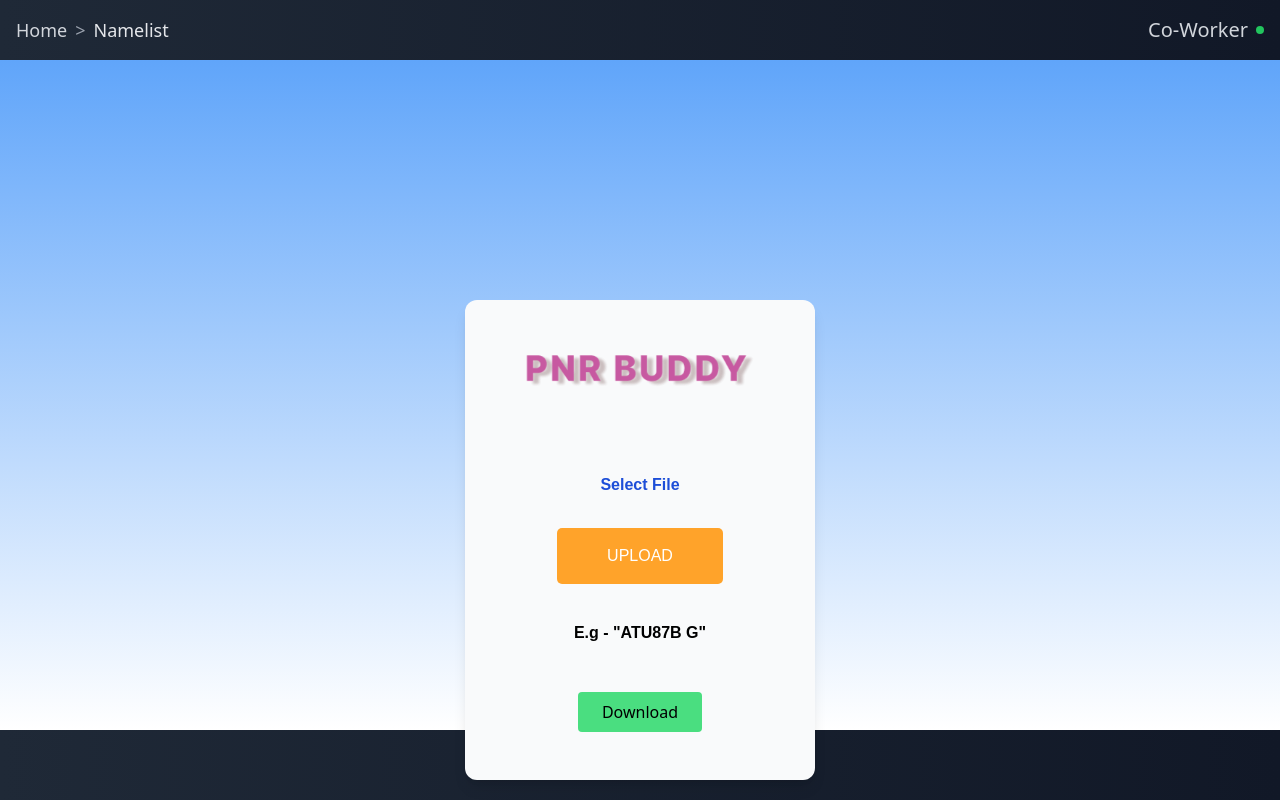
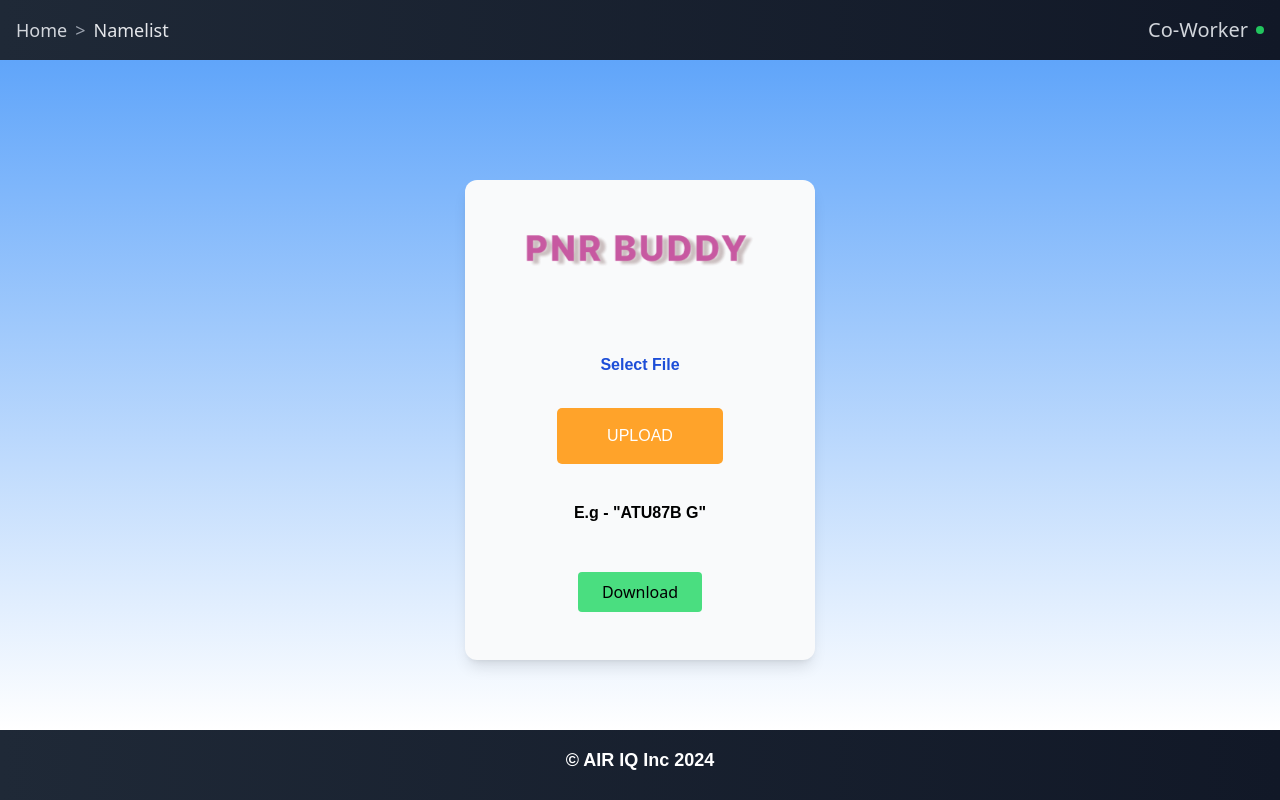
Before and after one commit to amalendu315/pnr-buddy-client, a React (Create React App) app: page /namelist in a window 1280 px wide. Built offline with nearby package versions, Linux system fonts and the light colour scheme.

Commit message:
navigation option changed

```diff
--- a/src/components/FormUpload.tsx
+++ b/src/components/FormUpload.tsx
@@ -54,7 +54,7 @@ const FormUpload = () => {
     };
 
   return (
-    <div className="relative top-[240px] w-[350px] h-[480px] my-0 mx-auto rounded-xl pt-12 flex flex-col shadow-lg bg-gray-50">
+    <div className="relative top-[120px] w-[350px] h-[480px] my-0 mx-auto rounded-xl pt-12 flex flex-col shadow-lg bg-gray-50">
       <div className="mt-0 flex justify-center animate-pulse">
         <img src="/assets/logo5.png" alt="" className="w-[230px]" />
       </div>
```
Also changed, not shown: 11 other files (tests, documents, lock files or other folders).
